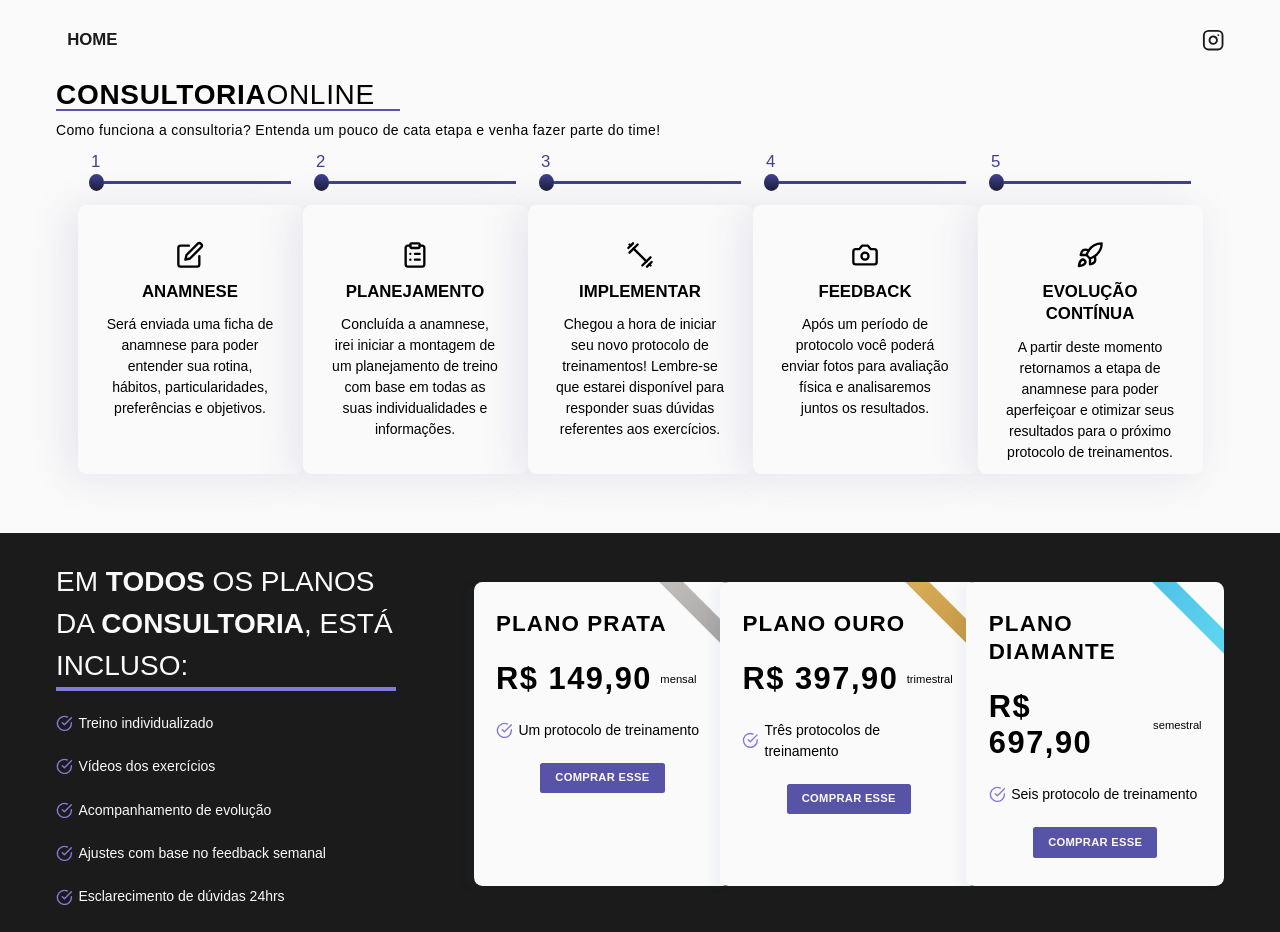
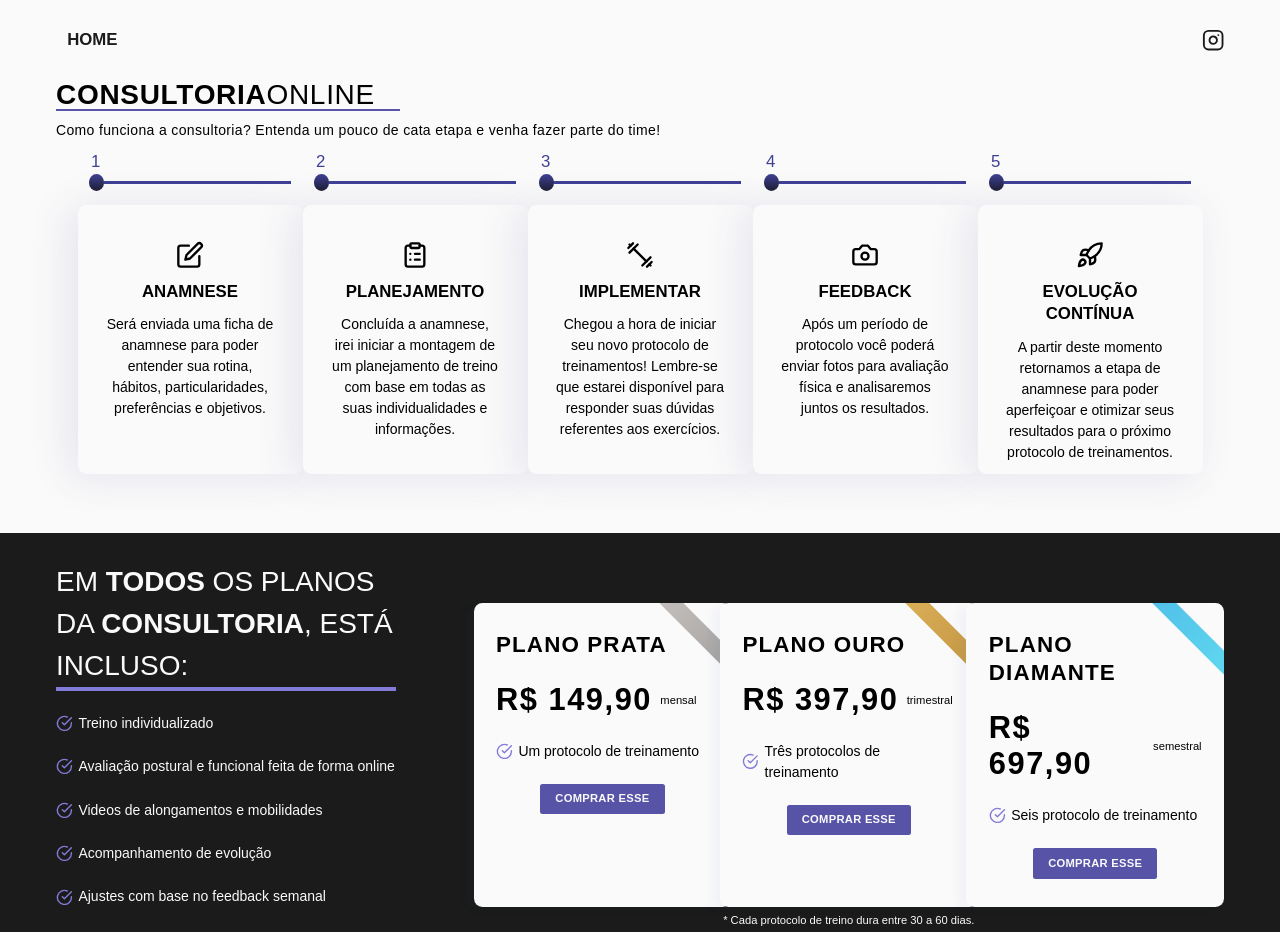
Before and after one commit to samuelcolares/VictorAlvesPersonal, a Next.js app: page /consultoria in a window 1280 px wide. Shown: the top 932 px of the page. Built offline with nearby package versions, Linux system fonts and the light colour scheme; a web font is replaced by a local one.

Commit message:
production

```diff
--- a/app/(root)/(routes)/consultoria/_components/section02-planos.tsx
+++ b/app/(root)/(routes)/consultoria/_components/section02-planos.tsx
@@ -5,10 +5,11 @@ import Planos from "./planos";
 import styled from "styled-components";
 const consultoria = [
   "Treino individualizado",
-  "Vídeos dos exercícios",
+  "Avaliação postural e funcional feita de forma online ",
+  "Videos de alongamentos e mobilidades",
   "Acompanhamento de evolução",
   "Ajustes com base no feedback semanal",
-  "Esclarecimento de dúvidas 24hrs",
+  "Acompanhamento via WhatsApp de segunda a sábado",
 ];
 
 const PlanosWrapper = styled.div`
@@ -17,7 +18,7 @@ const PlanosWrapper = styled.div`
     justify-content: center;
     gap: 1rem;
 
-    &>div{
+    & > div {
       margin-left: 0;
     }
   }
@@ -43,11 +44,16 @@ const ConsultoriaPlanos = () => {
           ))}
         </ul>
       </div>
-      <PlanosWrapper className="flex">
-        <Planos plano="prata" />
-        <Planos plano="ouro" classname="-ml-1 z-30" />
-        <Planos plano="diamante" classname="-ml-1 z-40" />
-      </PlanosWrapper>
+      <div className="flex flex-col">
+        <PlanosWrapper className="flex">
+          <Planos plano="prata" />
+          <Planos plano="ouro" classname="-ml-1 z-30" />
+          <Planos plano="diamante" classname="-ml-1 z-40" />
+        </PlanosWrapper>
+        <p className="text-white text-center mt-0.5">
+          * Cada protocolo de treino dura entre 30 a 60 dias.
+        </p>
+      </div>
     </section>
   );
 };
--- a/components/ui/planos-card.tsx
+++ b/components/ui/planos-card.tsx
@@ -27,8 +27,8 @@ const consultoriaOnline = [
   "Planejamento para 4 a 8 semanas",
   "Vídeos dos exercícios",
   "Acompanhamento de evolução",
+  "WhatsApp de segunda a sábado",
   "Ajustes com base no feedback semanal",
-  "Esclarecimento de dúvidas 24hrs",
   "Avaliação postural e funcional online",
 ];
 
```
